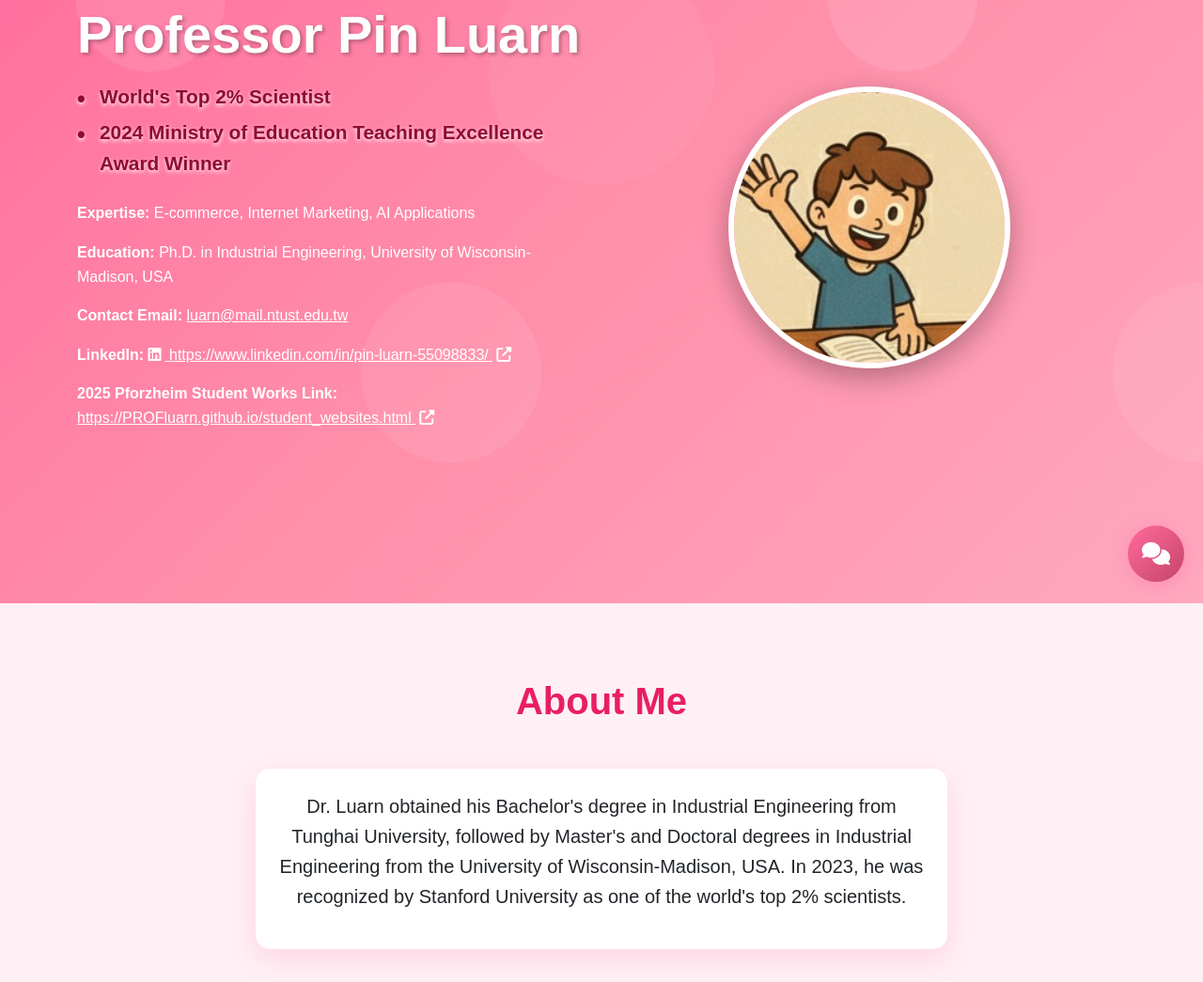
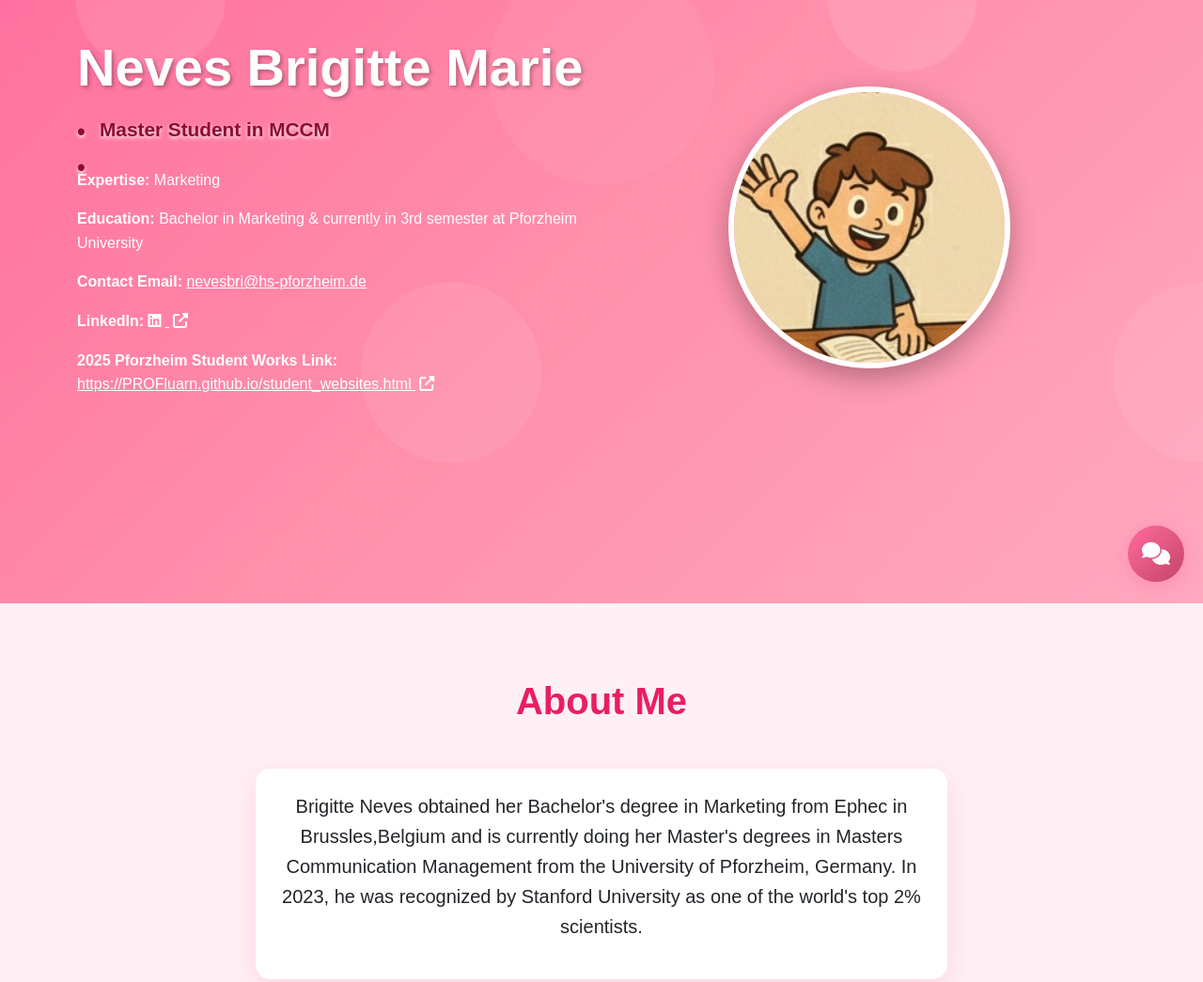
Before and after one commit to brigitteneves-ship-it/brigitteneves-ship-it.github.io, a plain HTML site: page index.html in a window 1280 px wide. Shown: the part 158-1203 px from the top of the page at 94% size. Drawn offline with nearby package versions, Linux system fonts and the light colour scheme.

Commit message:
Update index.html

```diff
--- a/index.html
+++ b/index.html
@@ -339,19 +339,19 @@
         });
 // ====== User Profile Data Section - Please modify the content below ======
         const profileData = {
-            name: "Professor Pin Luarn",
-            title1: "World's Top 2% Scientist",
-            title2: "2024 Ministry of Education Teaching Excellence Award Winner",
-            expertise: "E-commerce, Internet Marketing, AI Applications",
-            education: "Ph.D. in Industrial Engineering, University of Wisconsin-Madison, USA",
-            email: "luarn@mail.ntust.edu.tw",
-            linkedin: "https://www.linkedin.com/in/pin-luarn-55098833/",
-            about1: "Dr. Luarn obtained his Bachelor's degree in Industrial Engineering from Tunghai University, followed by",
-            about2: " Master's and Doctoral degrees in Industrial Engineering from the University of Wisconsin-Madison, USA.",
+            name: "Neves Brigitte  Marie",
+            title1: "Master Student in MCCM",
+            title2: "",
+            expertise: "Marketing",
+            education: "Bachelor in Marketing & currently in 3rd semester at Pforzheim University",
+            email: "nevesbri@hs-pforzheim.de",
+            linkedin: "",
+            about1: "Brigitte Neves obtained her Bachelor's degree in Marketing from Ephec in Brussles,Belgium and is currently",
+            about2: " doing her Master's degrees in Masters Communication Management from the University of Pforzheim, Germany.",
             about3: "In 2023, he was recognized by Stanford University as one of the world's top 2% scientists.",
             about4: "", // Add additional about content here if needed
-            phone: "886-2-2737-6754",
-            location: "Office: T2-409<br>National Taiwan University of Science and Technology"
+            phone: "+352661152001",
+            location: "Pforzheim & Luxembourg"
         };
         // ====== User Profile Data Section End ======
     </script>
```
